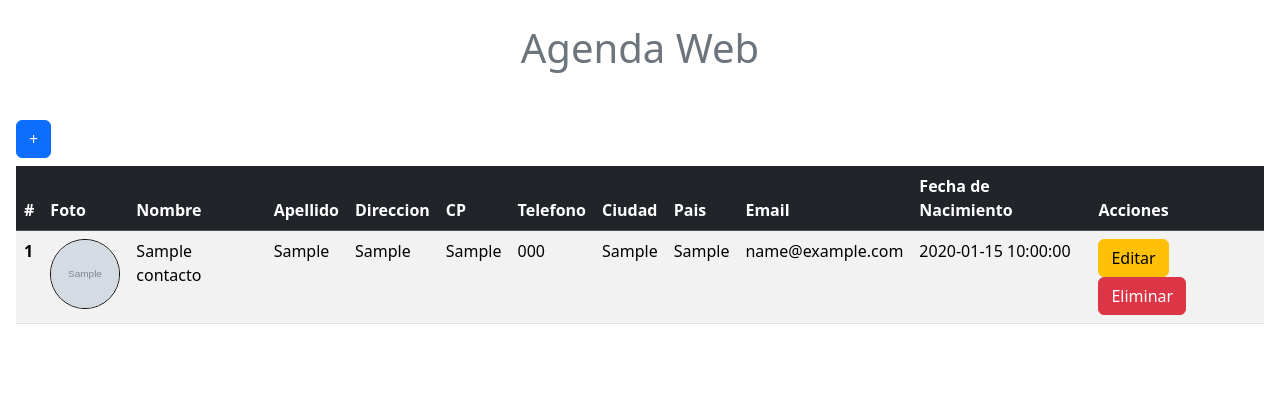
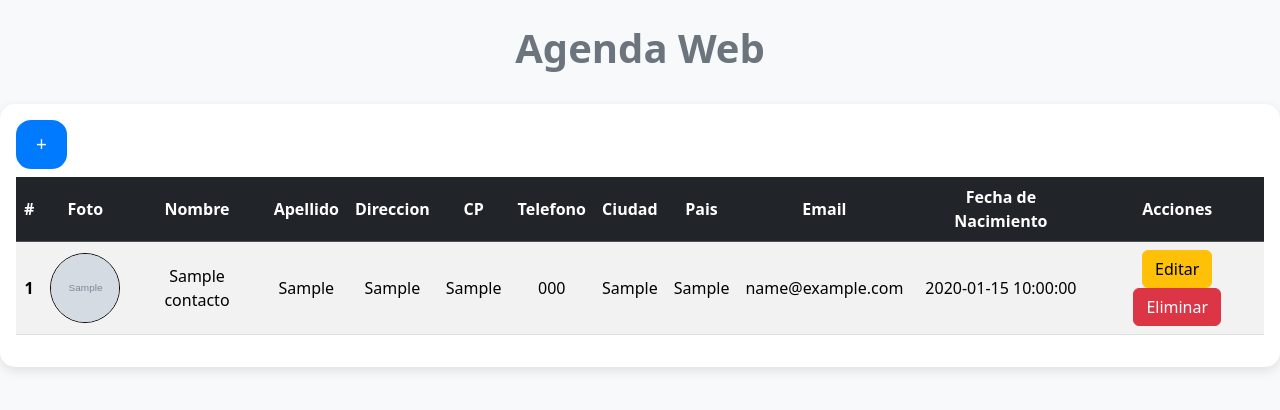
Before and after one commit to JonatanBadillo/Website-Development, a PHP site: page /index.php in a window 1280 px wide. Shown: the top 410 px of the page. Run offline with PHP 8.4, Linux system fonts and the light colour scheme; tables that the repository leaves empty or names only in its code hold one stand-in row (values such as "Sample post"); grey boxes marked "Sample" are stand-in pictures.

Commit message:
Actualizar estilos de la página de inicio en index.php

```diff
--- a/Agenda-Web/index.php
+++ b/Agenda-Web/index.php
@@ -7,6 +7,65 @@
     <title>Agenda</title>
     <link href="https://cdn.jsdelivr.net/npm/bootstrap@5.3.3/dist/css/bootstrap.min.css" rel="stylesheet"
         integrity="sha384-QWTKZyjpPEjISv5WaRU9OFeRpok6YctnYmDr5pNlyT2bRjXh0JMhjY6hW+ALEwIH" crossorigin="anonymous">
+        <style>
+        body {
+            background-color: #f8f9fa; /* Fondo gris claro */
+        }
+
+        .table-responsive {
+            background-color: white;
+            border-radius: 15px;
+            padding: 15px;
+            box-shadow: 0px 4px 12px rgba(0, 0, 0, 0.1);
+        }
+
+        h1 {
+            font-size: 2.5rem;
+            font-weight: 700;
+        }
+
+        .btn-primary {
+            background-color: #007bff;
+            border: none;
+            font-size: 1.25rem;
+            padding: 10px 20px;
+            border-radius: 30%;
+            text-size-adjust: 100%;
+            font-size: 1.2rem;
+        }
+
+
+        .modal-content {
+            border-radius: 15px;
+            padding: 20px;
+        }
+
+        .form-label {
+            font-weight: 600;
+        }
+
+        .table img {
+            border-radius: 50%;
+            object-fit: cover;
+        }
+
+        .table th, .table td {
+            vertical-align: middle;
+            text-align: center;
+        }
+
+        /* Ajustes para pantallas pequeñas */
+        @media (max-width: 576px) {
+            h1 {
+                font-size: 2rem;
+            }
+
+            .btn-primary, .btn-success {
+                font-size: 1rem;
+                padding: 8px 16px;
+            }
+        }
+    </style>
 </head>
 
 <body>
```
Also changed, not shown: Agenda-Web/archivos/6.png (added), Agenda-Web/archivos/7.png (added), Agenda-Web/archivos/9.png (added).
